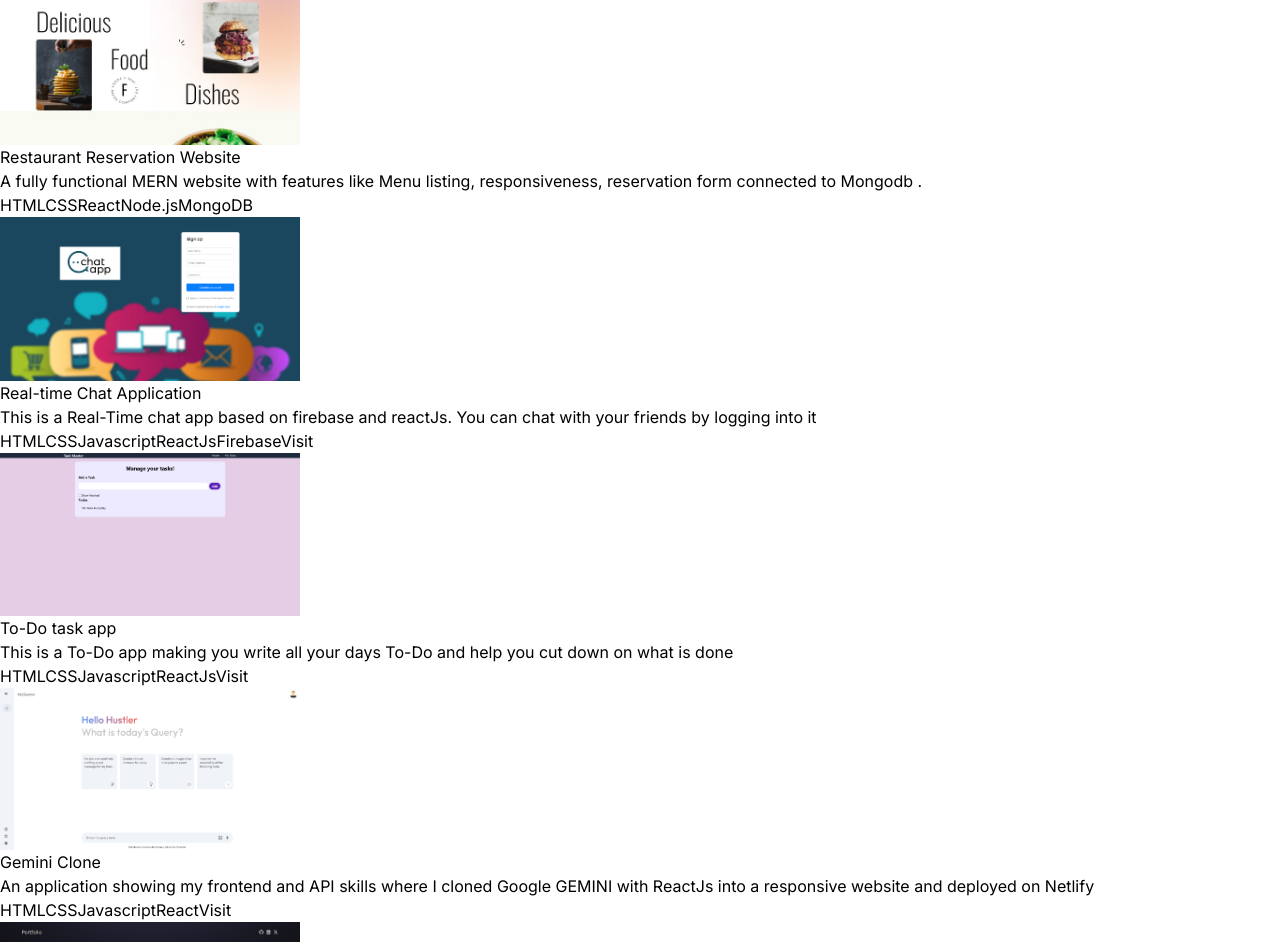
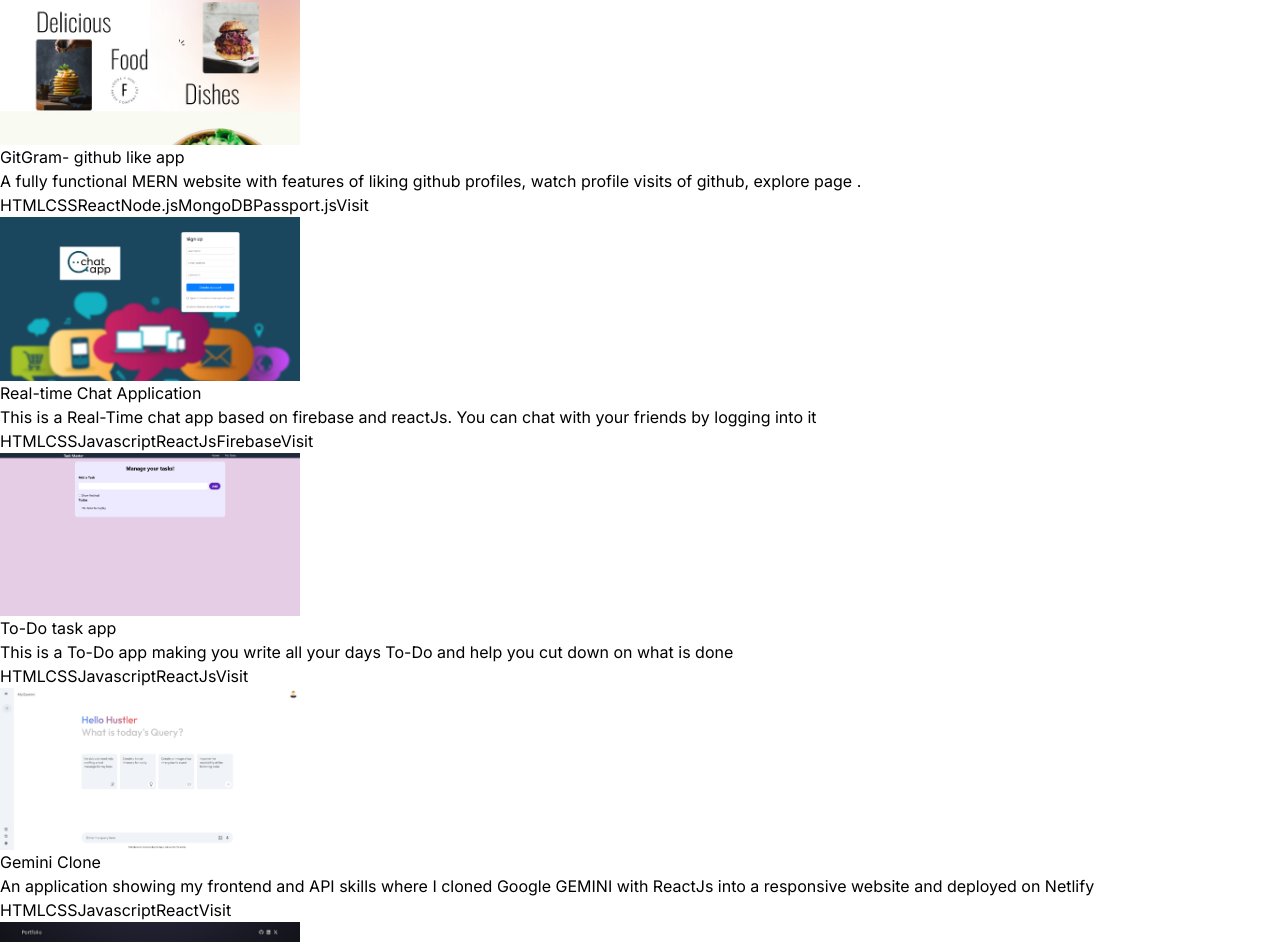
Before and after one commit to Akshatt10/Portfolio, a React (Vite) app in the folder Portfolio/: page / in a window 1280 px wide. Shown: the part 3626-4568 px from the top of the page. Built offline with nearby package versions, Linux system fonts and the light colour scheme.

Commit message:
Added project

```diff
--- a/Portfolio/src/constants/index.js
+++ b/Portfolio/src/constants/index.js
@@ -38,11 +38,12 @@ export const CERTIFICATIONS = [
 
 export const PROJECTS = [
   {
-    title: "Restaurant Reservation Website",
+    title: "GitGram- github like app",
     image: project1,
     description:
-      "A fully functional MERN website with features like Menu listing, responsiveness, reservation form connected to Mongodb .",
-    technologies: ["HTML", "CSS", "React", "Node.js", "MongoDB"],
+      "A fully functional MERN website with features of liking github profiles, watch profile visits of github, explore page .",
+    technologies: ["HTML", "CSS", "React", "Node.js", "MongoDB", "Passport.js"],
+    link: "https://mern-git.onrender.com",
   },
   {
     title: "Real-time Chat Application",
```
